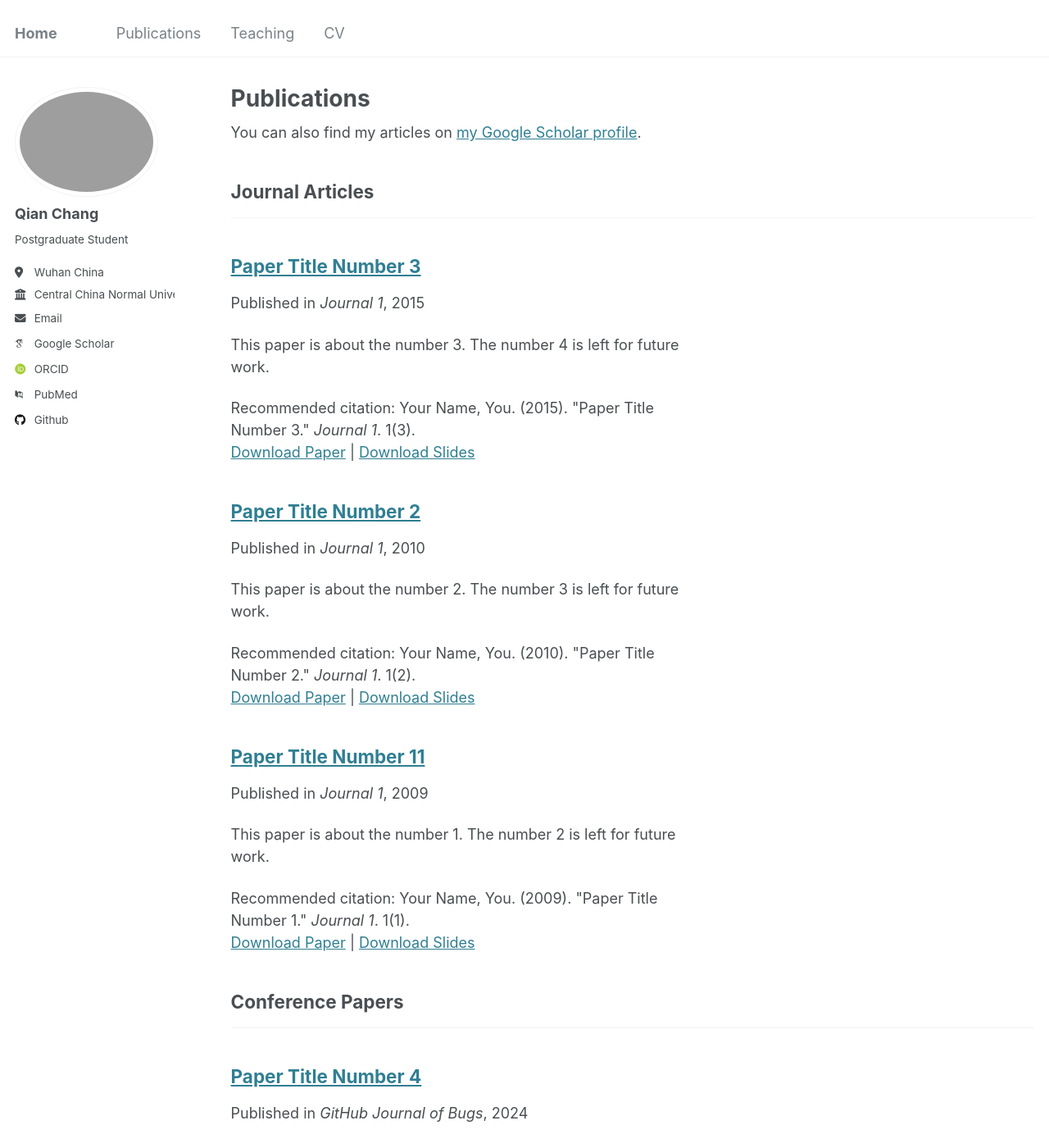
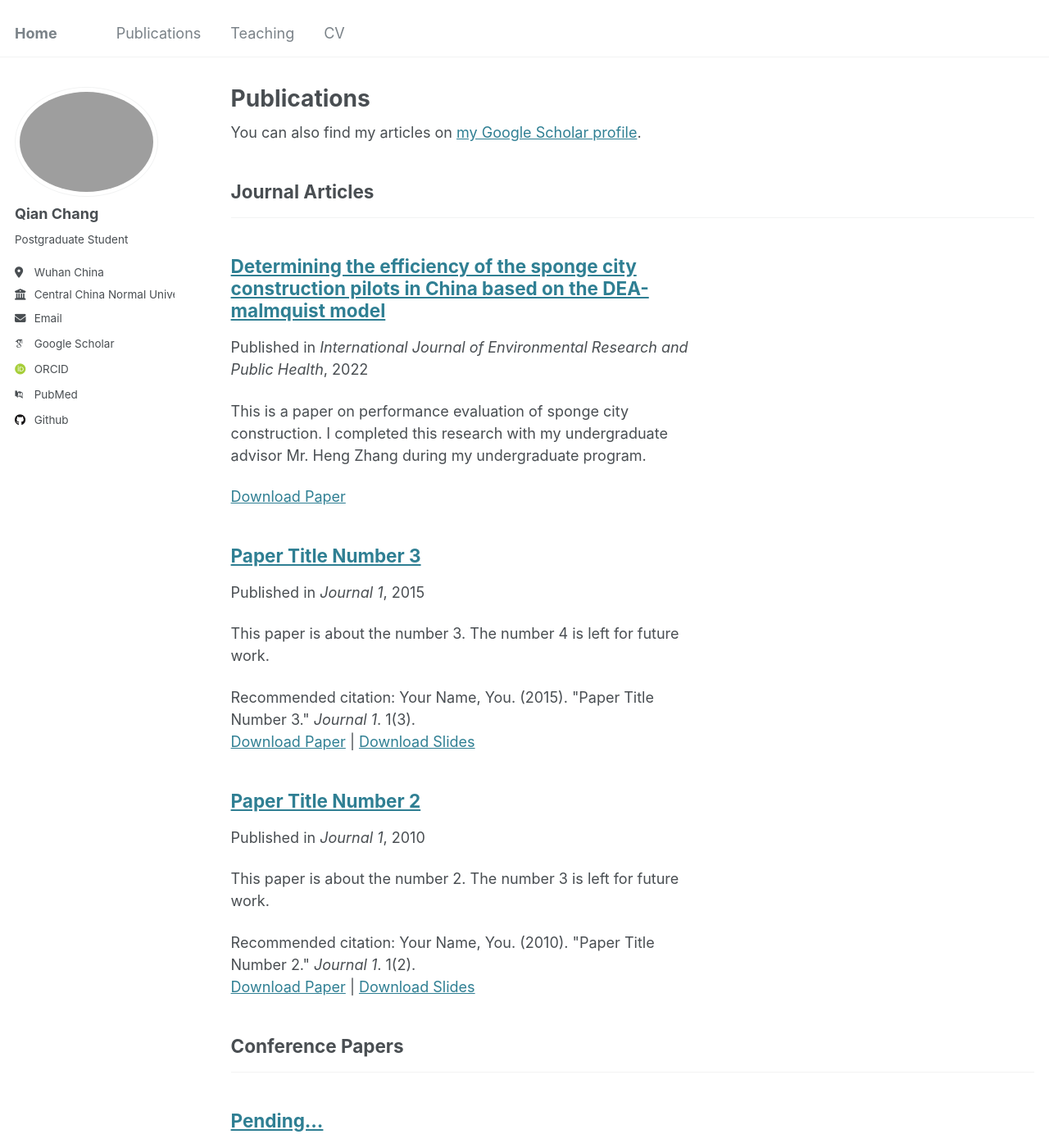
Before and after one commit to QianChang-page/QianChang-page.github.io, a Jekyll site: the page built from _pages/publications.html, in a window 1280 px wide and 1400 px high. Shown: the whole window at 82% size. Built offline with Jekyll 4.4.1, drawn with Linux system fonts in a browser that asks for light colours; some web fonts are replaced; some of the changed text lies outside the part shown.

Commit message:
update publications

```diff
--- a/_publications/2009-10-01-paper-title-number-1.md
+++ /dev/null
@@ -1,14 +0,0 @@
----
-title: "Paper Title Number 11"
-collection: publications
-category: manuscripts
-permalink: /publication/2009-10-01-paper-title-number-1
-excerpt: 'This paper is about the number 1. The number 2 is left for future work.'
-date: 2009-10-01
-venue: 'Journal 1'
-slidesurl: 'http://academicpages.github.io/files/slides1.pdf'
-paperurl: 'http://academicpages.github.io/files/paper1.pdf'
-citation: 'Your Name, You. (2009). &quot;Paper Title Number 1.&quot; <i>Journal 1</i>. 1(1).'
----
-
-The contents above will be part of a list of publications, if the user clicks the link for the publication than the contents of section will be rendered as a full page, allowing you to provide more information about the paper for the reader. When publications are displayed as a single page, the contents of the above "citation" field will automatically be included below this section in a smaller font.
--- a/_publications/2024-02-17-paper-title-number-4.md
+++ b/_publications/2024-02-17-paper-title-number-4.md
@@ -1,9 +1,9 @@
 ---
-title: "Paper Title Number 4"
+title: "Pending..."
 collection: publications
 category: conferences
 permalink: /publication/2024-02-17-paper-title-number-4
-excerpt: 'This paper is about fixing template issue #693.'
+excerpt: 'Pending...'
 date: 2024-02-17
 venue: 'GitHub Journal of Bugs'
 paperurl: 'http://academicpages.github.io/files/paper3.pdf'
--- /dev/null
+++ b/_publications/paper1.md
@@ -0,0 +1,12 @@
+---
+title: "Determining the efficiency of the sponge city construction pilots in China based on the DEA-malmquist model"
+collection: publications
+category: manuscripts
+permalink: /publication/paper1
+excerpt: 'This is a paper on performance evaluation of sponge city construction. I completed this research with my undergraduate advisor Mr. Heng Zhang during my undergraduate program.'
+date: 2022-09-06
+venue: 'International Journal of Environmental Research and Public Health'
+paperurl: 'http://qianchang-page.github.io/files/paper1.pdf'
+---
+
+The contents above will be part of a list of publications, if the user clicks the link for the publication than the contents of section will be rendered as a full page, allowing you to provide more information about the paper for the reader. When publications are displayed as a single page, the contents of the above "citation" field will automatically be included below this section in a smaller font.
```
Also changed, not shown: 3 other files.
